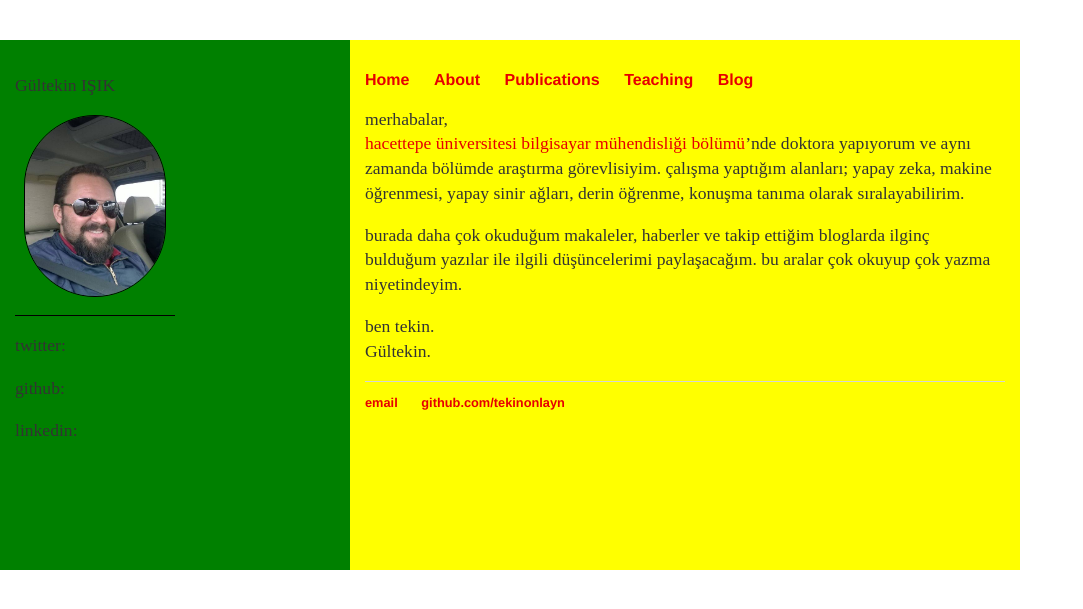
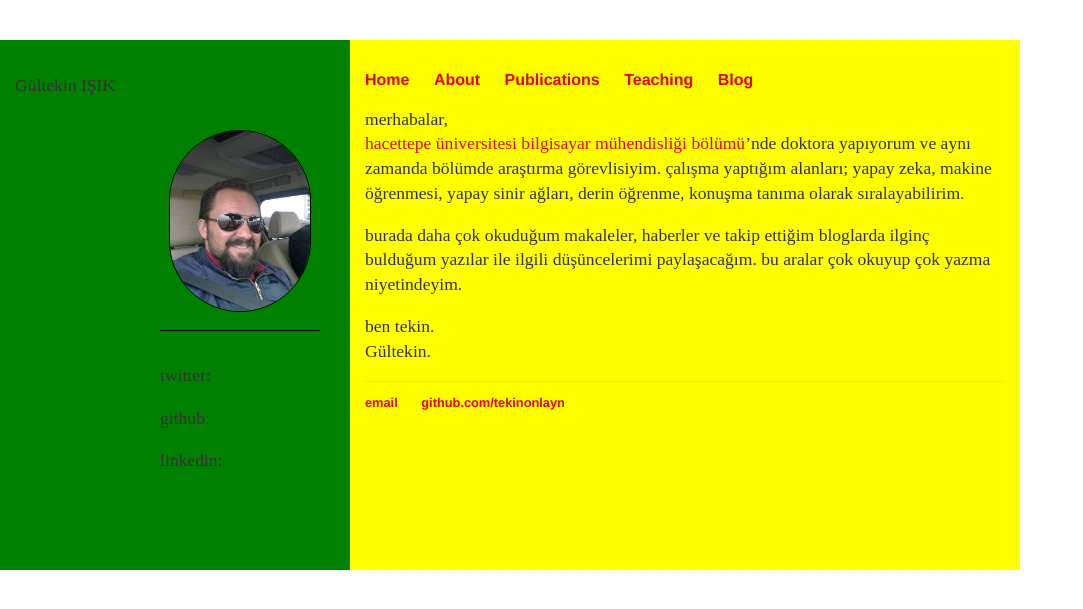
Before and after one commit to tekinonlayn/gi.github.io, a Jekyll site: the page built from cv/cv.html, in a window 1280 px wide. Shown: the top 609 px of the page, without its empty margins (0-1083 px from the left). Built offline with Jekyll 4.4.1, drawn with Linux system fonts in a browser that asks for light colours.

Commit message:
Update varsay.css

```diff
--- a/css/varsay.css
+++ b/css/varsay.css
@@ -30,18 +30,22 @@ body {
     margin-top: 15px;
     margin-bottom: 15px;
     text-align: center;
+    float: right;
+    margin-right: 15px;
 
 }
 
 #bilgi {
     width: 160px;
     height: 60px;
+    float: right;
+    margin-right: 15px;
 
 
 }
 #foto img {
     border: 1px solid black;
-    border-radius: 150px;
+    border-radius: 200px;
 }
 
 nav ul, footer ul {
```
